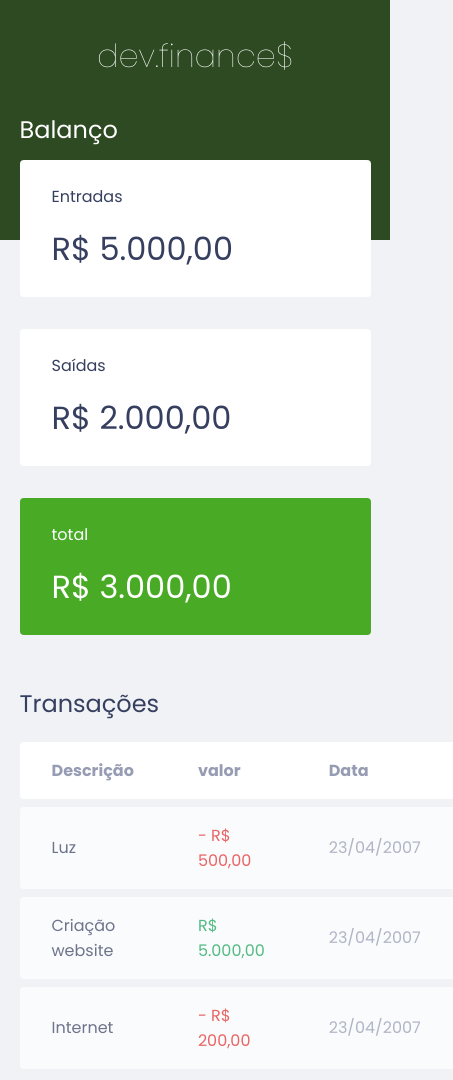
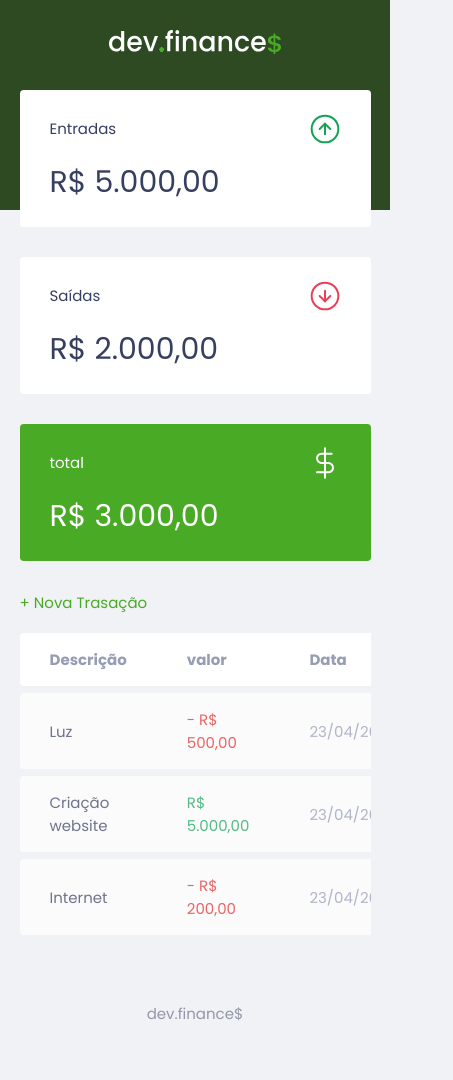
Before and after one commit to Biel-77/Finances-app, a plain HTML site: page index.html in a window 390 px wide. Shown: the top 1080 px of the page, 453 px wide, since content can reach past the window. After the commit the page ends 1055 px from the top, so only its background shows below. Drawn offline with Linux system fonts and the light colour scheme.

Commit message:
svgs and responsive layout

```diff
--- a/index.html
+++ b/index.html
@@ -16,36 +16,50 @@
 
 
     <header>
-        <h1  id="logo">dev.finance$</h1>
+        <img src="./assets/logo.svg" alt="logo dev finances">
     </header>
 <main class="container">
 
 <section id="balance">
-        <h2>Balanço</h2>
+        <h2 class="sr-only">Balanço</h2>
 
     <div class="card">
-        <h3>Entradas</h3>
+        <h3>
+            <span>Entradas</span>
+            <img src="./assets/income.svg" alt="imagem de Entradas">
+        </h3>
         <p>R$ 5.000,00</p>
     </div>
 
     <div class="card">
-        <h3>Saídas</h3>
+        <h3>
+            <span>Saídas</span>
+            <img src="./assets/expense.svg" alt="imagem de saidas">
+        </h3>
         <p>R$ 2.000,00</p>
     </div>
 
     <div class="card total">
-        <h3>total</h3>
+        <h3>
+            <span>total</span>
+            <img src="./assets/total.svg" alt="imagem do total">
+        </h3>
         <p>R$ 3.000,00</p>
     </div>
  </section>
     <section id="transaction">
-    <h2>Transações</h2>
+    <h2 class="sr-only">Transações</h2>
+
+    <a href="#" class="button new">+ Nova Trasação</a>
+
+
     <table id="data-table">
         <thead>
             <tr>
                 <th>Descrição</th>
                 <th>valor</th>
                 <th>Data</th>
+                <th></th>
             </tr>
         </thead>
         <tbody>
@@ -53,14 +67,20 @@
                 <td class="description">Luz</td>
                 <td class="expense">- R$ 500,00</td>
                 <td class="date">23/04/2007</td>
+                <td> <img src="./assets/minus.svg" alt="remover transação">
+                <td>
             </tr>
                 <td class="description">Criação website</td>
                 <td class="income"> R$ 5.000,00</td>
                 <td class="date">23/04/2007</td>
+                <td> <img src="./assets/minus.svg" alt="remover transação">
+                    <td>
             </tr>
                 <td class="description">Internet</td>
                 <td class="expense">- R$ 200,00</td>
                 <td class="date">23/04/2007</td>
+                <td> <img src="./assets/minus.svg" alt="remover transação">
+                    <td>
             </tr>
         </tbody>
     </table>
--- a/style.css
+++ b/style.css
@@ -9,9 +9,25 @@
     box-sizing: border-box;
 }
 
+html{
+    font-size: 93.75%;
+}
+
 body {
     background: #f0f2f5;
     font-family: 'Poppins';
+}
+
+.sr-only {
+    position: absolute;
+    width: 1px;
+    height: 1px;
+    padding: 0;
+    margin: -1px;
+    overflow: hidden;
+    clip: rect(0, 0, 0, 0,);
+    white-space: nowrap;
+    border-width: 0;
 }
 
 .container {
@@ -28,6 +44,23 @@ h2 {
 
     font-weight: normal;
 }
+
+/*links andbuttuons*/
+a {
+    color: #49aa26;
+    text-decoration: none;
+}
+
+a:hover {
+    color: #3dd705;
+}
+
+.button.new {
+    display: inline-block;
+    margin-bottom: 0.8rem;
+}
+
+
 
 /* header */
 header {
@@ -66,6 +99,10 @@ header {
 .card h3 {
     font-weight: normal;
     font-size: 1rem;
+
+    display: flex;
+    align-items: center;
+    justify-content: space-between;
 }
 
 .card p {
@@ -83,9 +120,13 @@ header {
 
 /*table*/
 #data-table {
+    display: block;
+
     width: 100%;
     border-spacing: 0 0.5rem;
     color: #969cb3;
+
+    overflow-x: auto;
 }
 
 table thead th {
@@ -115,6 +156,12 @@ table tbody tr td:first-child {
 
 }
 
+
+table thead tr th:last-child,
+table tbody tr td:last-child {
+    border-radius: 0 0.25rem 0.25rem 0;
+}
+
 td.description {
     color: var(--dark--blue);
 }
@@ -136,3 +183,17 @@ footer {
 
     opacity: 0.5;
 }
+
+/*responsive*/
+
+@media (min-width: 800px) {
+    html{
+        font-size: 87.5%;
+    }
+
+    #balance {
+        display: grid;
+        grid-template-columns: repeat(3, 1fr);
+        gap: 2rem;
+    }
+}
```
Also changed, not shown: assets/expense.svg (added), assets/income.svg (added), assets/logo.svg (added), assets/minus.svg (added), assets/plus.svg (added), assets/total.svg (added).
